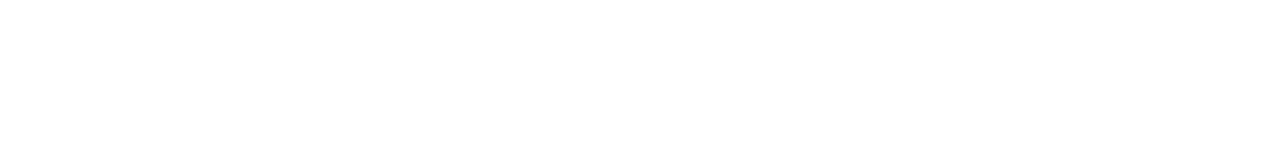
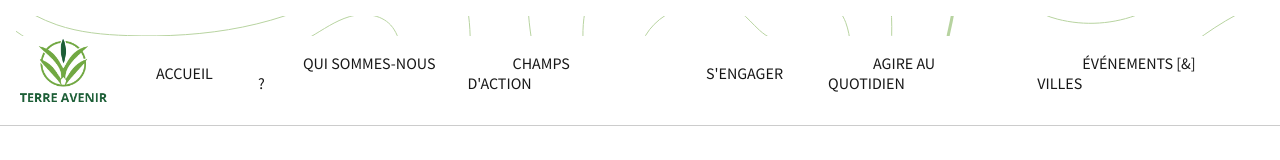
Before and after one commit to oussamaHakim/terre-avenir, a plain HTML site: page index.html in a window 1280 px wide. Drawn offline with Linux system fonts and the light colour scheme.

Commit message:
debut nav bar

```diff
--- a/index.html
+++ b/index.html
@@ -14,7 +14,46 @@
   </head>
   <body>
 
+    <!-- Header -->
 
+    <header id="accueil">
+      <nav class="main-nav">
+        <button
+        class="nav-toggler"
+        aria-controls="main-navlist"
+        aria-expanded="false"
+        >
+        <img src="ressources/pack/hamburger.svg" alt="ouvrir et fermer le menu" class="nav-icon">
+      </button>
+      <div class="bg-top">
+      </div>
+      <ul id="main-navlist">
+          <li>
+            <img src="ressources/logo-terreAvenire-top.png" alt="log terre avenir">
+          </li>
+          <li><a href="#accueil">Accueil</a></li>
+          <li><a href="#nous">QUI SOMMES-NOUS ?</a></li>
+          <li><a href="#action">CHAMPS D'ACTION</a></li>
+          <li><a href="#engager">S'ENGAGER</a></li>
+          <li><a href="#agire">AGIRE AU QUOTIDIEN</a></li>
+          <li><a href="#evenements">événements [&] villes</a></li>
+        </ul>
+      </nav>
+      <!-- <div class="landing">
+        <h1 class="main-title">Forum Climat Epernay Focus EAU !</h1>
+        <p class="main-subtitle">
+          5ème édition du Forum Climat
+          d’Epernay Agglo Champagne plus de 40 acteurs et partenaires réunis autour d’un programme.
+        </p>
+        <a href="#" class="Learn-more Learn-more-1">
+          <span>En savoir plus</span>
+        </a>
+
+        <a href="#une" class="push-down">
+          <img src="ressources/pack/chevron-down.svg" alt="Aller à la section à la une">
+        </a>
+      </div> -->
+    </header>
 
     <script src="script.js"></script>
   </body>
--- a/style.css
+++ b/style.css
@@ -36,3 +36,57 @@
 body {
   font-family: var(--base-font);
 }
+
+.main-nav {
+  position: fixed;
+  z-index: 99;
+  top: 0;
+  width: 100%;
+  padding: 16px;
+  background-color:white;
+  border-bottom: 1px solid rgba(0, 0, 0, 0.2);
+}
+
+/*image de bg top*/
+
+.bg-top{
+  background-image: url(ressources/hed-top-BG.png);
+  background-color:transparent;
+  height: 20px;
+}
+
+
+.main-nav ul {
+  display: flex;
+  justify-content: start;
+  align-items: center;
+  list-style-type: none;
+}
+
+.main-nav a {
+  margin: 0 37px;
+
+  /* pour animer la nav bar */
+  padding: 8px;
+  color: var(--main-black);
+  text-transform: uppercase;
+  text-decoration: none;
+}
+
+.main-nav a:hover {
+  text-decoration: underline var(--main-green);
+  text-underline-offset: 15px;
+  text-decoration-thickness: 5px;
+}
+
+.nav-toggler {
+  display: none;
+}
+
+.main-nav .nav-icon{
+  width: 20px;
+}
+
+@media (max-width: 1024px) {
+
+}
```
